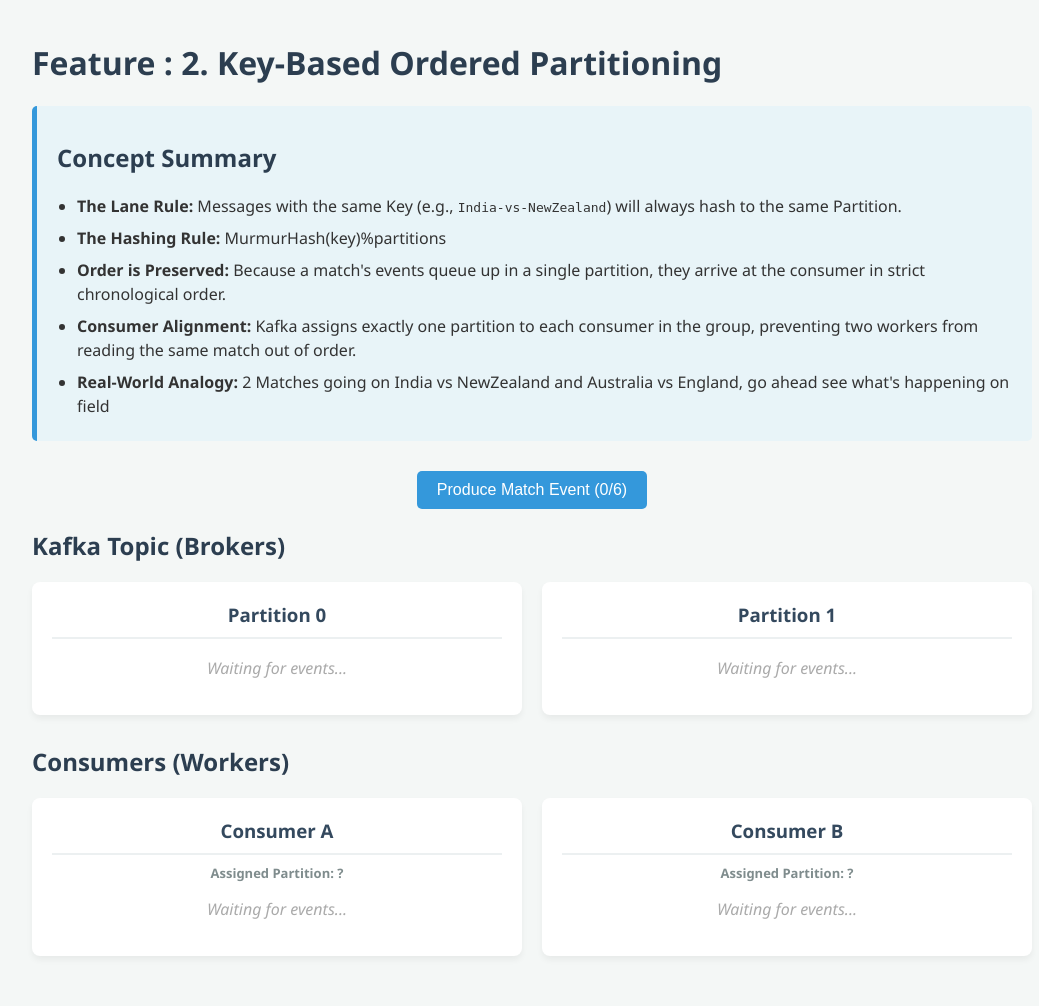
After one commit to PorusTambi/KafkaPulse, a Node server app: page /keyed-ordered-partitioning in a window 1280 px wide. The commit adds this page. Shown: the whole page, without its empty margins (108-1147 px from the left). Run offline with Node 20, Linux system fonts and the light colour scheme; data that the repository does not hold is empty.

Commit message:
added KeyOrderedPartitioning module

```diff
--- a/app.js
+++ b/app.js
@@ -3,8 +3,11 @@ import express from 'express';
 // We import path and fileURLToPath to tell Express where our EJS HTML files live
 import path from 'path';
 import { fileURLToPath } from 'url';
+import APP_CONSTANTS from './src/APP_CONSTANTS.js';
 
+const {COLORS}=APP_CONSTANTS
 import DefaultPartitioningRouter from './src/DefaultPartitioning/Router.js';
+import KeyedOrderedPartitioningRouter from './src/KeyedOrderedPartitioning/Router.js';
 
 console.log('\n⏳ Wait for the Application to started ...\n')
 
@@ -28,6 +31,8 @@ app.get('/', (req, res) => {
 });
 
 app.use('/default-partitioning', DefaultPartitioningRouter);
+app.use('/keyed-ordered-partitioning', KeyedOrderedPartitioningRouter);
+
 
 
 //global error handler
@@ -48,7 +53,10 @@ app.use(function (err, req, res, next) {
 
 // Finally, we start the Express server and initialize Kafka
 app.listen(3000, async () => {
-  console.log('\n---Starting Application---\n');
-  console.log('🚀 Server started successfully on http://localhost:3000');
-  console.log('\n---Application is ready to use---\n');
+  console.log(`\n${COLORS.bright}${COLORS.cyan}========================================================${COLORS.reset}`);
+  console.log(`${COLORS.bgBlue}${COLORS.bright}${COLORS.white}  ⚡ STARTING APPLICATION...                              ${COLORS.reset}`);
+  console.log(`${COLORS.bright}${COLORS.green}  🚀 Server started successfully on ${COLORS.yellow}http://localhost:3000${COLORS.reset}`);
+  console.log(`${COLORS.bright}${COLORS.cyan}  ✅ Application is ready to use!${COLORS.reset}`);
+  console.log(`${COLORS.bright}${COLORS.green}  🚀 Go to ${COLORS.yellow}http://localhost:3000${COLORS.reset} ${COLORS.bright}${COLORS.green}in your browser to see the app in action${COLORS.reset}`);
+  console.log(`${COLORS.bright}${COLORS.cyan}========================================================${COLORS.reset}\n`);
 });
--- a/src/APP_CONSTANTS.js
+++ b/src/APP_CONSTANTS.js
@@ -1,10 +1,21 @@
 const TOPIC_NAMES={
     'DEFAULT_PARTITIONING': 'DefaultPartitioning',
+    'KEYED_ORDERED_PARTITIONING': 'KeyedOrderedPartitioning',
 }
 
+const COLORS = {
+    reset: "\x1b[0m",       // Resets all colors and styles back to normal
+    bright: "\x1b[1m",      // Makes text bold/bright
+    cyan: "\x1b[36m",       // Bright cyan text for borders
+    green: "\x1b[32m",      // Bright green text for success message
+    yellow: "\x1b[33m",     // Yellow text to highlight the URL
+    bgBlue: "\x1b[44m",     // Blue background banner for maximum visibility
+    white: "\x1b[37m"       // Crisp white text on colored background
+  }
 
 const APP_CONSTANTS = {
-    TOPIC_NAMES
+    TOPIC_NAMES,
+    COLORS
 }
 
 export default APP_CONSTANTS
--- a/src/DefaultPartitioning/InitiateKafka.js
+++ b/src/DefaultPartitioning/InitiateKafka.js
@@ -1,6 +1,5 @@
 //Initiate Kafka for understanding the given feature
 
-import KafkaAdmin from "../KafkaSdk/KafkaAdmin.js";
 import KafkaClient from "../KafkaSdk/KafkaClient.js";
 import APP_CONSTANTS from "../APP_CONSTANTS.js";
 import KafkaState from "./KafkaState.js";
@@ -18,17 +17,13 @@ async function InitiateKafka() {
 //./opt/kafka/bin/kafka-topics.sh --create --topic system-events --bootstrap-server localhost:9092 --partitions 1 --replication-factor 1
 
 
-//here we will create topics using admin client
-//we create 3 partitions at start
-await KafkaAdmin.createTopics({
-    topics:[
-      {topic:TOPIC_NAMES.DEFAULT_PARTITIONING, numPartitions:3}
-    ]
+//here we already created topic with 3 partitions using admin client in file KafkaClient.js
+
+  //create and connect producer which will send messages
+  const producer = KafkaClient.producer({
+    allowAutoTopicCreation:false //auto topic creation is disabled, we will create topics using admin client
   })
 
-
-  //create and connect producer which will send messages
-  const producer = KafkaClient.producer();
   await producer.connect();
 
 
@@ -73,8 +68,8 @@ const consumerMessageHandler = (consumerName) => {
         KafkaState.latestTask = task;                             // Flag for yellow highlight
 
       console.log(`Topic: ${topic}, Partition: ${partition}], ConsumerName: ${consumerName}, Message: ${task}`);
-    };
-};
+    }
+}
 
 
 export default InitiateKafka;
--- a/src/DefaultPartitioning/KafkaState.js
+++ b/src/DefaultPartitioning/KafkaState.js
@@ -1,5 +1,5 @@
 // we maintain KafkaState in memory for now
-const KafkaState = {
+const KafkaState1 = {
     //3 partitions at start, so we have 3 indexes
     partitions: { 0: [], 1: [], 2: [] },
 
@@ -15,4 +15,4 @@ const KafkaState = {
     taskCounter: 0, // Counter to generate unique task names
   }
 
- export default KafkaState
+ export default KafkaState1
--- /dev/null
+++ b/src/KeyedOrderedPartitioning/Controller.js
@@ -0,0 +1,33 @@
+import KeyedOrderedPartitioningModel from "./Model.js";
+
+async function renderPage(req, res, next) {
+  const data =  KeyedOrderedPartitioningModel.getDataToRender()
+  const {page=''}= data
+  res.render(page);
+  next()
+}
+
+async function fetchState(req, res, next) {
+  const data = KeyedOrderedPartitioningModel.getDataToRender();
+  const {state={}}= data
+  res.status(200).json(state);
+  next()
+}
+
+
+async function produceMessage(req, res, next) {
+   const messages= await KeyedOrderedPartitioningModel.produceMessage();
+    res.status(200).json({messages, count: messages.length})
+    next()
+}
+
+
+
+
+const KeyedOrderedPartitioningController = {
+  renderPage,
+  fetchState,
+  produceMessage,
+}
+
+export default KeyedOrderedPartitioningController
--- /dev/null
+++ b/src/KeyedOrderedPartitioning/KafkaState.js
@@ -0,0 +1,14 @@
+// we maintain KafkaState in memory for now
+const KafkaState2 = {
+    partitions: { 0: [], 1: [] },
+
+    consumers: {
+      "Consumer A": { partition: "?", messages: [] },
+      "Consumer B": { partition: "?", messages: [] }
+    },
+
+    eventCounter: 0, // Counter to generate unique event names
+    //This also tells the UI which message to highlight yellow
+  }
+
+ export default KafkaState2
--- a/views/Home.ejs
+++ b/views/Home.ejs
@@ -22,5 +22,10 @@
     <p>Understand how Kafka automatically distributes unkeyed messages across partitions in topics using the Sticky Partitioner to balance load.</p>
   </div>
 
+  <div class="feature-card">
+    <a href="/keyed-ordered-partitioning">2. Key Based Ordered Partitioning</a>
+    <p>Understand how Kafka automatically distributes unkeyed messages across partitions in topics using the Sticky Partitioner to balance load.</p>
+  </div>
+
 </body>
 </html>
--- /dev/null
+++ b/views/KeyedOrderedPartitioning.ejs
@@ -0,0 +1,129 @@
+<!DOCTYPE html>
+<html lang="en">
+<head>
+  <meta charset="UTF-8">
+  <meta name="viewport" content="width=device-width, initial-scale=1.0">
+  <title>Kafka Pulse: Key-Based Partitioning</title>
+  <style>
+    body { font-family: 'Segoe UI', Tahoma, Geneva, Verdana, sans-serif; background: #f4f7f6; color: #333; padding: 20px; max-width: 1000px; margin: 0 auto; }
+    h1, h2 { color: #2c3e50; }
+
+    /* Concept Summary Block */
+    .summary { background: #e8f4f8; border-left: 5px solid #3498db; padding: 15px 20px; border-radius: 5px; margin-bottom: 30px; }
+    .summary ul { margin: 10px 0 0 0; padding-left: 20px; }
+    .summary li { margin-bottom: 8px; line-height: 1.5; }
+
+    /* Layout Grids */
+    .row { display: grid; grid-template-columns: 1fr 1fr; gap: 20px; margin-bottom: 30px; }
+
+    /* Box Styles */
+    .box { background: white; padding: 20px; border-radius: 8px; box-shadow: 0 4px 6px rgba(0,0,0,0.05); }
+    .box h3 { margin-top: 0; text-align: center; color: #34495e; border-bottom: 2px solid #ecf0f1; padding-bottom: 10px; }
+
+    /* Messages & Highlights */
+    .msg { background: #f9f9f9; border: 1px solid #ddd; padding: 10px; margin-bottom: 10px; border-radius: 5px; font-size: 14px; }
+    .msg.highlight { background: #fff3cd; border-color: #ffeeba; border-left: 4px solid #ffc107; }
+
+    /* UI Elements */
+    button { background: #3498db; color: white; border: none; padding: 10px 20px; font-size: 16px; border-radius: 5px; cursor: pointer; transition: 0.2s; }
+    button:hover { background: #2980b9; }
+    button:disabled { background: #bdc3c7; cursor: not-allowed; }
+    .assigned-label { text-align: center; color: #7f8c8d; font-size: 13px; margin-top: -10px; margin-bottom: 15px; font-weight: bold; }
+    .empty { text-align: center; color: #aaa; font-style: italic; }
+  </style>
+</head>
+<body>
+
+  <h1>Feature : 2. Key-Based Ordered Partitioning</h1>
+
+  <div class="summary">
+    <h2>Concept Summary</h2>
+    <ul>
+      <li><strong>The Lane Rule:</strong> Messages with the same Key (e.g., <code>India-vs-NewZealand</code>) will always hash to the same Partition.</li>
+      <li><strong>The Hashing Rule:</strong> MurmurHash(key)%partitions</li>
+      <li><strong>Order is Preserved:</strong> Because a match's events queue up in a single partition, they arrive at the consumer in strict chronological order.</li>
+      <li><strong>Consumer Alignment:</strong> Kafka assigns exactly one partition to each consumer in the group, preventing two workers from reading the same match out of order.</li>
+      <li><strong>Real-World Analogy:</strong> 2 Matches going on India vs NewZealand and Australia vs England, go ahead see what's happening on field</li>
+    </ul>
+  </div>
+
+  <div style="margin-bottom: 20px; text-align: center;">
+    <button id="produce-btn" onclick="produce()">Produce Match Event</button>
+  </div>
+
+  <h2>Kafka Topic (Brokers)</h2>
+  <div id="partitions-view" class="row">
+    <!-- Partitions injected here via JS -->
+  </div>
+
+  <h2>Consumers (Workers)</h2>
+  <div id="consumers-view" class="row">
+    <!-- Consumers injected here via JS -->
+  </div>
+
+  <script>
+    // Note: Assuming your backend routes are updated for Phase 2 (e.g., /key-based-partitioning/api/...)
+    async function produce() {
+      await fetch('/keyed-ordered-partitioning/api/produce-message', { method: 'POST' });
+      updateUI(); // Fetch immediately after producing for snappier feedback
+    }
+
+    async function updateUI() {
+      const res = await fetch('/keyed-ordered-partitioning/api/fetch-state');
+      const state = await res.json();
+
+      // Update Producer Button State
+      const btn = document.getElementById('produce-btn');
+      if (state.eventCounter >= 6) {
+        btn.disabled = true;
+        btn.innerText = "Max Events Reached (6/6)";
+      } else {
+        btn.innerText = `Produce Match Event (${state.eventCounter}/6)`;
+      }
+
+      // 1. Draw the Partitions Row (2 Partitions)
+      let pHTML = '';
+      for (let i = 0; i < 2; i++) {
+        // Assuming your backend sends 'm' as an object: { id: 1, matchName: "IND-vs-NZ", text: "Virat hits a six", time: "..." }
+        let msgs = state.partitions[i].map(m =>
+          `<div class="msg ${m.id === state.eventCounter ? 'highlight' : ''}">
+             <strong>[${m.matchName}]</strong> ${m.text}
+             <small style="color: #888;">${m.time}</small>
+           </div>`
+        ).join('');
+
+        pHTML += `<div class="box">
+                    <h3>Partition ${i}</h3>
+                    ${msgs || '<p class="empty">Waiting for events...</p>'}
+                  </div>`;
+      }
+      document.getElementById('partitions-view').innerHTML = pHTML;
+
+      // 2. Draw the Consumers Row (2 Consumers)
+      let cHTML = '';
+      for (let name of ["Consumer A", "Consumer B"]) {
+        let data = state.consumers[name];
+
+        let msgs = data.messages.map(m =>
+          `<div class="msg ${m.id === state.eventCounter ? 'highlight' : ''}">
+             <strong>[${m.matchName}]</strong> ${m.text}
+             <small style="color: #888;">${m.time}</small>
+           </div>`
+        ).join('');
+
+        cHTML += `<div class="box">
+                    <h3>${name}</h3>
+                    <p class="assigned-label">Assigned Partition: ${data.partition}</p>
+                    ${msgs || '<p class="empty">Waiting for events...</p>'}
+                  </div>`;
+      }
+      document.getElementById('consumers-view').innerHTML = cHTML;
+    }
+
+    // Refresh the UI every 2 seconds
+    setInterval(updateUI, 2000);
+    updateUI();
+  </script>
+
+</body>
+</html>
```
Also changed, not shown: src/KafkaSdk/KafkaAdmin.js (deleted, +0 -9 lines), src/KafkaSdk/KafkaClient.js (+21 -1 lines), src/KeyedOrderedPartitioning/InitiateKafka.js (added, +50 -0 lines), src/KeyedOrderedPartitioning/Model.js (added, +83 -0 lines), src/KeyedOrderedPartitioning/Router.js (added, +14 -0 lines).
